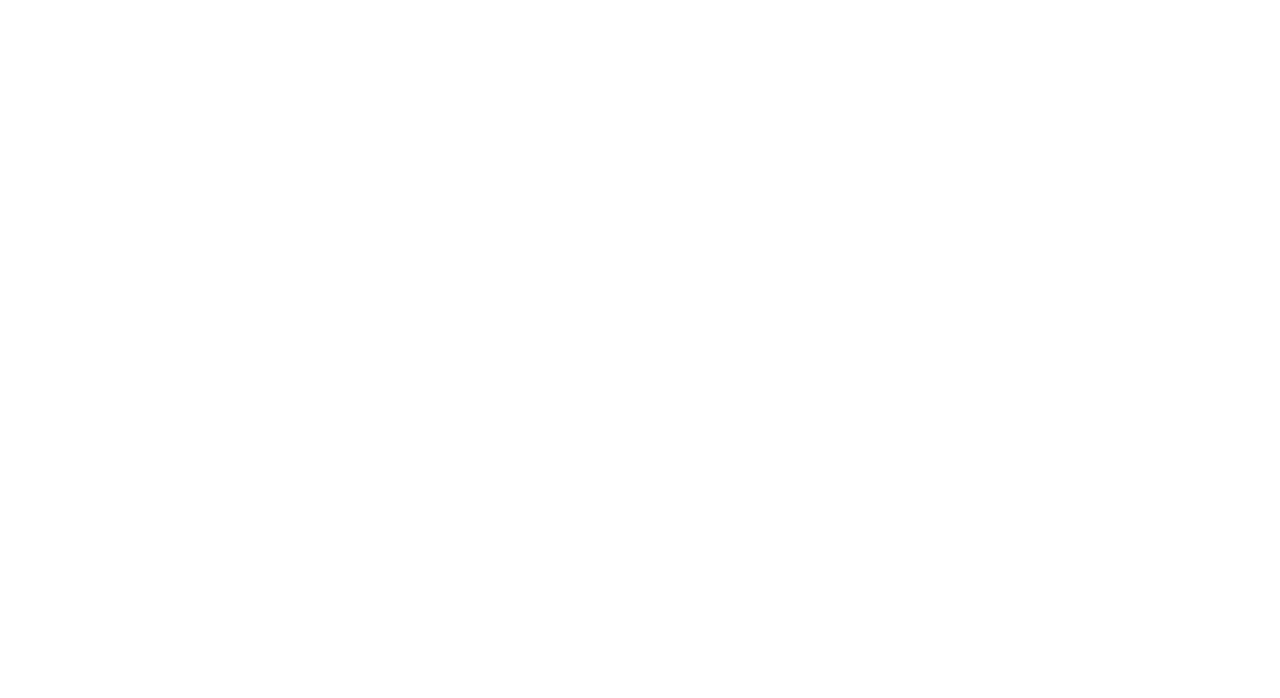
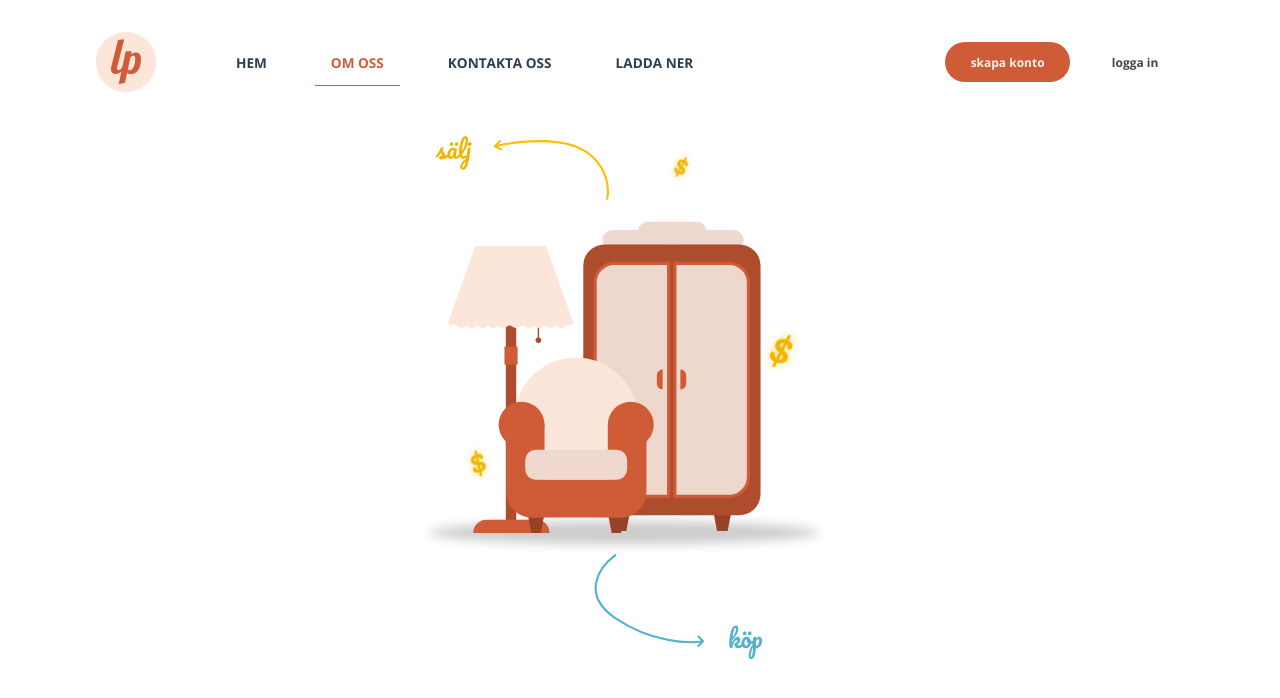
Before and after one commit to ali-suliman/LoppisOnline, a Vue app: page /about in a window 1280 px wide. Shown: the top 698 px of the page. Built offline with nearby package versions, Linux system fonts and the light colour scheme.

Commit message:
Update About.vue

```diff
--- a/src/views/About.vue
+++ b/src/views/About.vue
@@ -1,20 +1,28 @@
 <template>
   <div class="wrapper">
     <mobile-navbar />
+    <Navbar />
+    <animated-image />
   </div>
 </template>
 
 <script>
 import MobileNavbar from "../components/MobileNavbar.vue"
+import AnimatedImage from "../components/AnimatedImage.vue"
+import Navbar from "../components/Navbar.vue"
 export default {
   components: {
     MobileNavbar,
+    AnimatedImage,
+    Navbar,
   },
 }
 </script>
 
 <style lang="scss" scoped>
+@import "../styles/global-styles.scss";
 .wrapper {
   width: 100vw;
+  @include flex();
 }
 </style>
```
